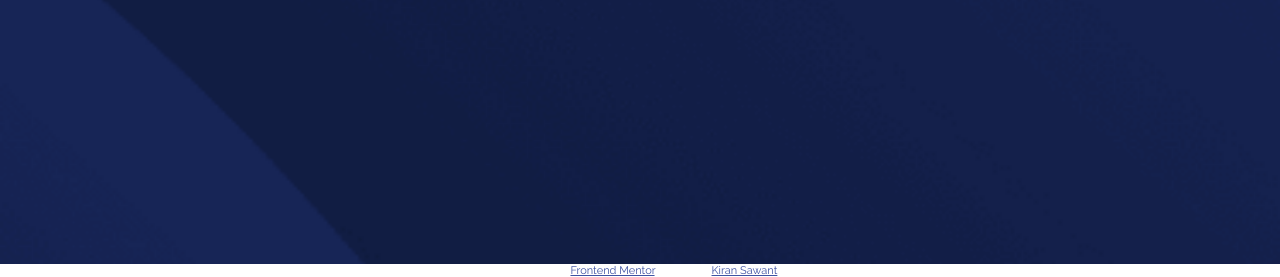
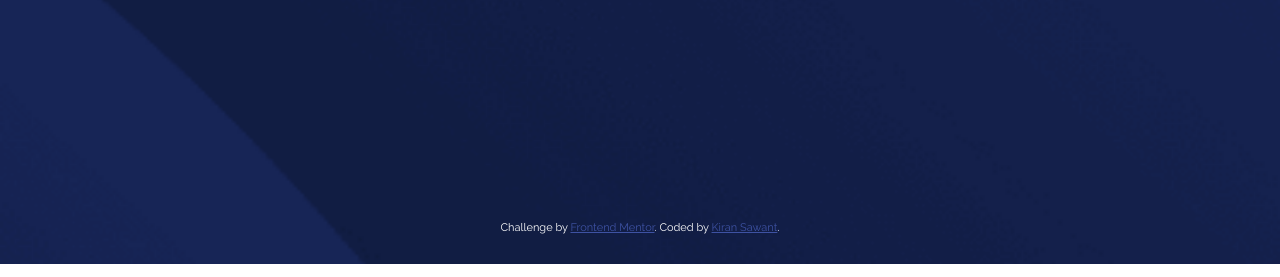
Before and after one commit to sawantkiranb/FM-fylo-data-storage-component, a plain HTML site: page index.html in a window 1280 px wide. Shown: the part 536-813 px from the top of the page. Drawn offline with Linux system fonts and the light colour scheme.

Commit message:
Updated signature

```diff
--- a/style.css
+++ b/style.css
@@ -166,6 +166,13 @@ span {
   display: inline;
 }
 
+.attribution {
+  position: absolute;
+  bottom: 30px;
+  margin: 0 auto;
+  width: 100%;
+}
+
 @media screen and (min-width: 1440px) {
   .container {
     background: url("./images/bg-desktop.png"), hsl(229, 57%, 11%);
@@ -204,7 +211,7 @@ span {
 
   .header::after {
     content: "";
-    transform: translate(1px,40px);
+    transform: translate(1px, 40px);
     width: 0;
     height: 0;
     border-top: 30px solid #fff;
```
Also changed, not shown: index.html (+2 -1 lines).
